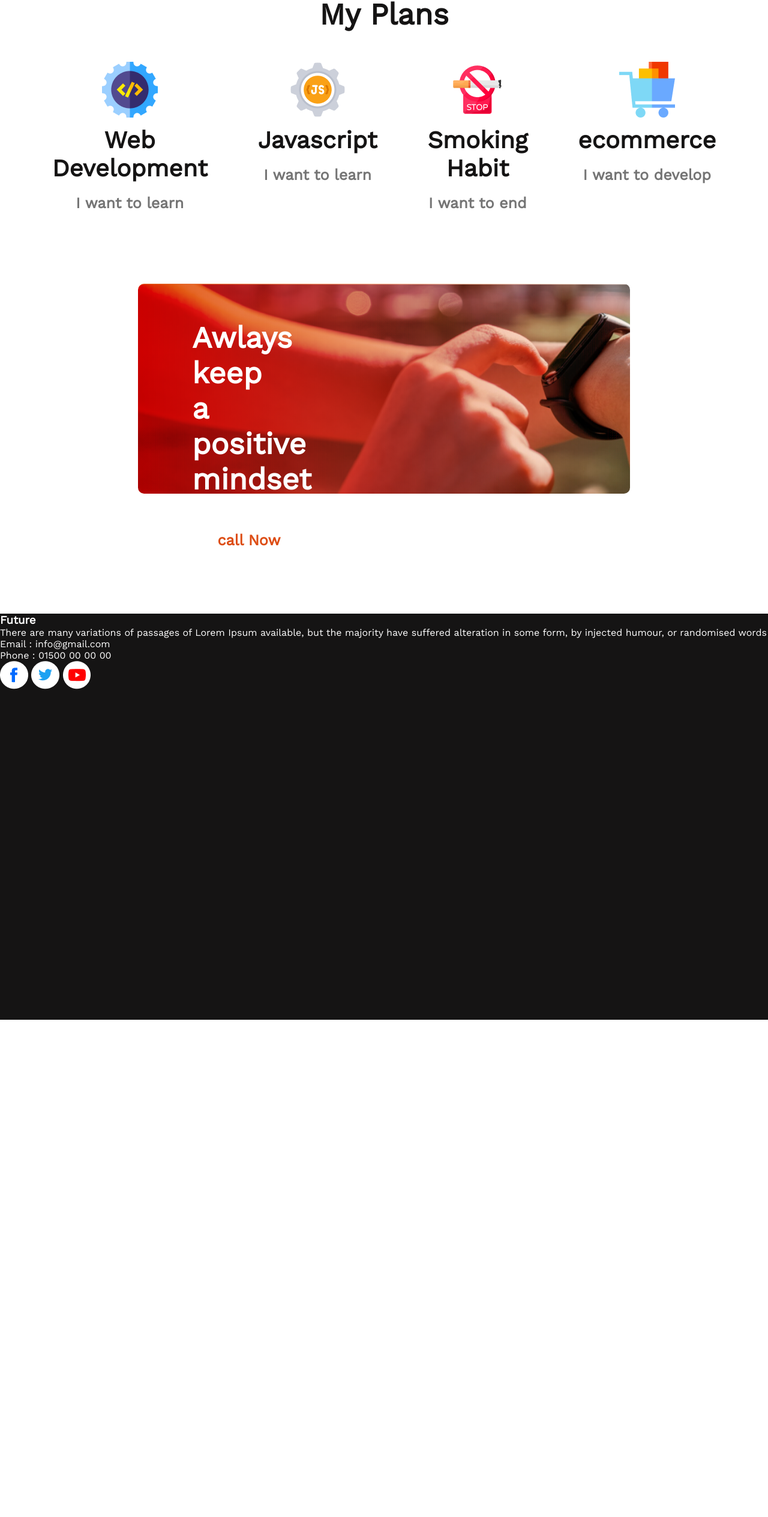
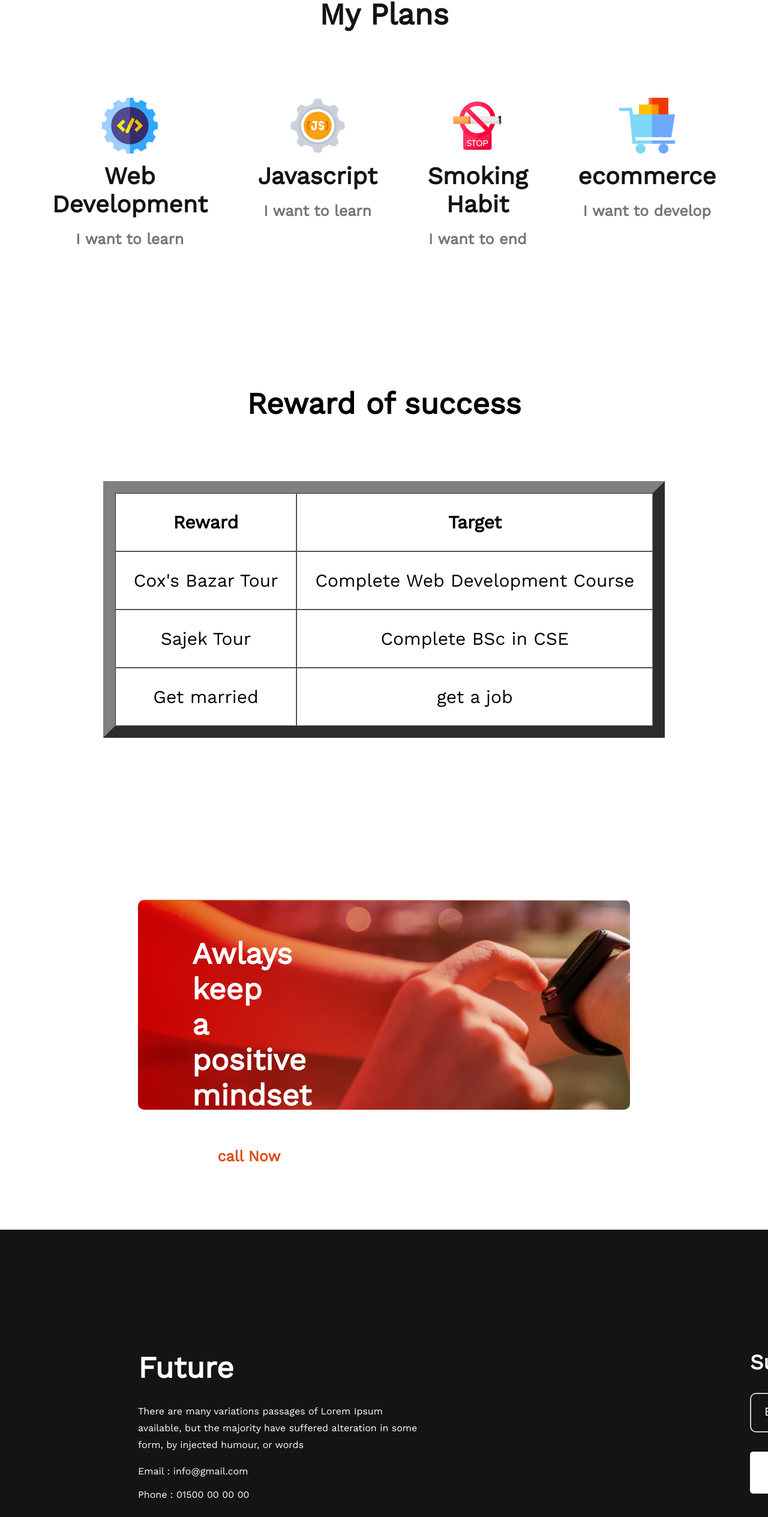
Before and after one commit to Mahamudullah6/New-year-new-me, a plain HTML site: page index.html in a window 1280 px wide. Shown: the part 1841-4370 px from the top of the page at 60% size. Before the commit the page ends 3541 px from the top, so only its background shows below. Drawn offline with nearby package versions, Linux system fonts and the light colour scheme.

Commit message:
add all sections

```diff
--- a/css/styles.css
+++ b/css/styles.css
@@ -105,7 +105,7 @@ ul li:before {
     display: flex;
     gap:24px;
     justify-content: center;
-    margin-top: 20px;
+    margin-top: 80px;
 }
 .plan{
     /* background: #FFFFFF;
@@ -136,6 +136,23 @@ padding: 30px;
     color: #757575;
     font-weight: 700;
     font-size: 25px;
+
+}
+/* ........................rewards................ */
+.rewards{
+    text-align: center;
+    margin-bottom: 270px;
+}
+table{
+    font-size: 30px;
+    margin-left: auto;
+    margin-right: auto;
+}
+.rewards h3{
+    margin-top: 200px;
+    margin-bottom: 100px;
+    font-weight: 700;
+    font-size: 50px;
 
 }
 
@@ -186,3 +203,65 @@ footer{
     background-color: #151414;
     color:white ;
 }
+
+.footer-section{
+    display: flex;
+    color: #ffffff;
+    padding:200px 230px 0px;
+    gap: 550px;
+}
+.future-title{
+    font-weight: 700;
+    font-size: 50px;
+}
+
+.future-description{
+    margin-top: 30px;
+    font-weight: 400;
+    font-size: 16px;
+    line-height:28px;
+    width: 470px;
+}
+.email{
+    margin: 20px 0px;
+}
+.phone{
+    margin: 20px 0px 30px;
+}
+.images{
+    display: flex;
+    gap: 15px;
+    width: 50px;
+    height: 50px;
+}
+.subscribe-title{
+    font-size: 35px;
+    font-weight: 700;
+    margin-bottom: 30px;
+}
+.input-email{
+    width:350px;
+    height:60px;
+    background-color: #151414;
+    border: 2px solid #ccc;
+    border-radius: 10px;
+}
+::placeholder{
+    font-size: 20px;
+    font-weight: 400;
+    color: #FFFFFF;
+    padding-left: 20px;
+}
+
+.subscribe-btn{
+    border-radius: 5px;
+    border: 0;
+    margin-top: 32px;
+    height: 70px;
+    width: 200px;
+    text-align: center;
+    background: rgb(255, 255, 255);
+    color: rgb(221, 77, 20);
+    font-size: 25px;
+    font-weight: 600;
+}
--- a/index.html
+++ b/index.html
@@ -7,7 +7,9 @@
     <meta name="viewport" content="width=device-width, initial-scale=1.0">
     <title>New-Year-New-Me</title>
     <link rel="stylesheet" href="css/styles.css">
-    <style> @import url('https://fonts.googleapis.com/css2?family=Work+Sans&display=swap'); </style>
+    <style>
+        @import url('https://fonts.googleapis.com/css2?family=Work+Sans&display=swap');
+    </style>
 </head>
 
 <body>
@@ -16,7 +18,8 @@
         <section class="banner-container">
             <div class="banner-items">
                 <h1 class="banner-title">All Thinks Are Possible If You believe</h1>
-                <p class="banner-description">There are many variations of passages of Lorem Ipsum available but the majority have suffered alteration in some form, by injected humour, or randomised words</p>
+                <p class="banner-description">There are many variations of passages of Lorem Ipsum available but the
+                    majority have suffered alteration in some form, by injected humour, or randomised words</p>
                 <button class="contact-us-btn">Contact Us</button>
             </div>
         </section>
@@ -25,7 +28,7 @@
 
     </header>
     <main>
-                <!-- ..................failure...................... -->
+        <!-- ..................failure...................... -->
         <section>
             <div class="failure-container">
                 <div>
@@ -33,7 +36,8 @@
                 </div>
                 <div class="faailures">
                     <h3 class="failure-title">My failures of previous year</h3>
-                    <p>Contrary to popular belief, Lorem Ipsum is not simply random text. It has roots in a piece of classical Latin literature from 45 BC, making it over 2000 years old. Richard McClintock.</p>
+                    <p>Contrary to popular belief, Lorem Ipsum is not simply random text. It has roots in a piece of
+                        classical Latin literature from 45 BC, making it over 2000 years old. Richard McClintock.</p>
                     <ul>
                         <li>Contrary to popular belief, is not simply.</li>
                         <li>Contrary to popular belief.</li>
@@ -73,6 +77,32 @@
             </div>
         </section>
 
+        <section>
+            <div class="rewards">
+
+                <h3>Reward of success</h3>
+                <table border="20px" cellspacing="0px" cellpadding="30px">
+                <tr>
+                  <th class="column-place">Reward</th>
+                  <th>Target</th>
+                </tr>
+                <tr>
+                  <td class="column-place">Cox's Bazar Tour</td>
+                  <td>Complete Web Development Course</td>
+                </tr>
+                <tr>
+                  <td class="column-place">Sajek Tour</td>
+                  <td>Complete BSc in CSE</td>
+                </tr>
+                <tr>
+                  <td class="column-place">Get married</td>
+                  <td>get a job</td>
+                </tr>
+              </table>
+            </div>
+
+        </section>
+
         <section class="call-now">
             <div class="call-now-items">
                 <h3 class="call-now-title">Awlays keep a positive mindset</h3>
@@ -81,19 +111,30 @@
         </section>
     </main>
     <footer>
-        <div>
-            <div>
-                <h3>Future</h3>
-            <p>There are many variations of passages of Lorem Ipsum available, but the majority have suffered alteration in some form, by injected humour, or randomised words</p>
-            <p>Email : info@gmail.com</p>
-            <p>Phone : 01500 00 00 00</p>
-            </div>
-            <div>
-                <img src="images/icons/fb.png" alt="loading...">
+        <div class="footer-section">
+
+            <div class="future">
+                <h3 class="future-title">Future</h3>
+                <p class="future-description">There are many variations passages of Lorem Ipsum available, but the majority have suffered alteration in some form, by injected humour, or words</p>
+                <p class="email">Email : info@gmail.com</p>
+                <p class="phone">Phone : 01500 00 00 00</p>
+                <div class="images">
+                    <img src="images/icons/fb.png" alt="loading...">
                 <img src="images/icons/twitter.png" alt="loading...">
                 <img src="images/icons/youtube.png" alt="loading...">
+                </div>
+
+
+
             </div>
+            <div class="subscribe">
+                <div>
+                    <h3 class="subscribe-title">Subscribe</h3>
+                    <input type="text" name="email" id="email" class="input-email" placeholder="Enter your email">
+                </div>
+                <button class="subscribe-btn">Subscribe</button>
 
+            </div>
         </div>
     </footer>
 
```
